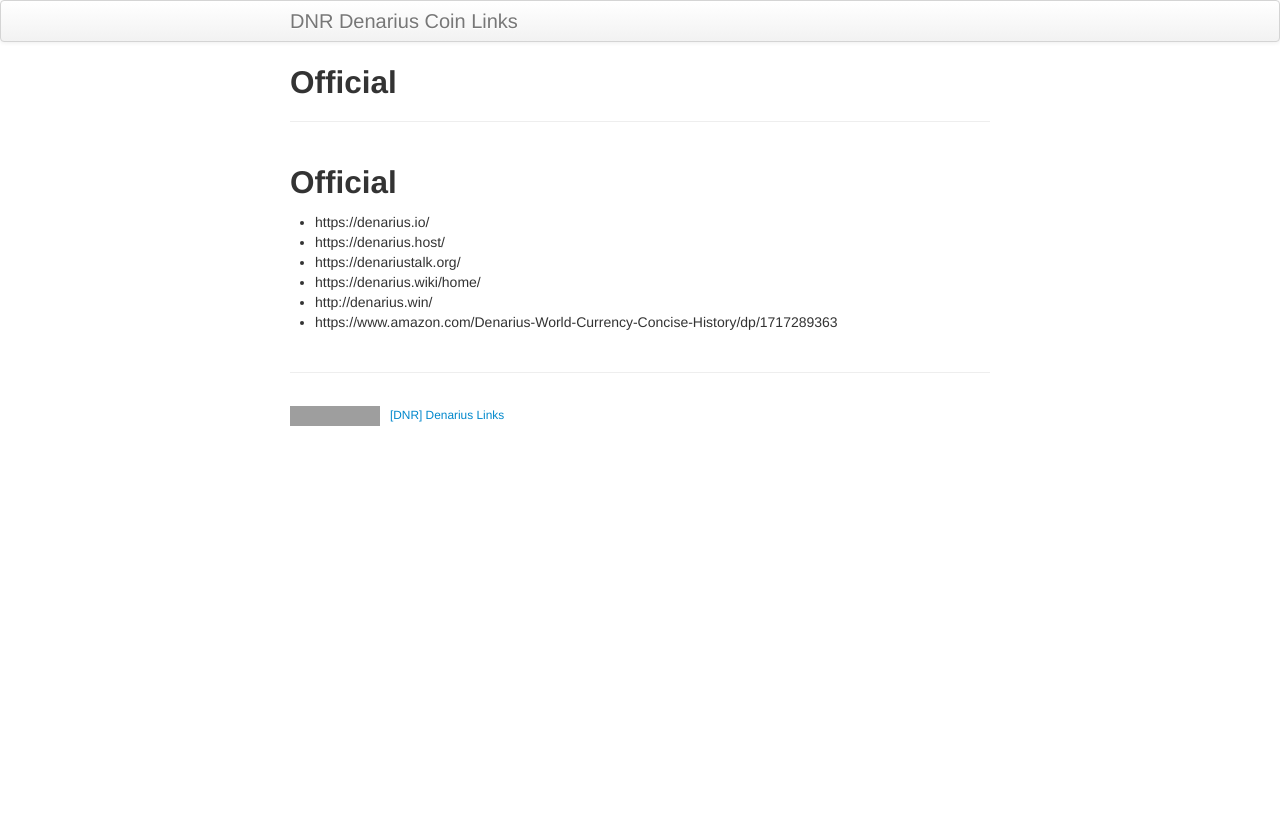
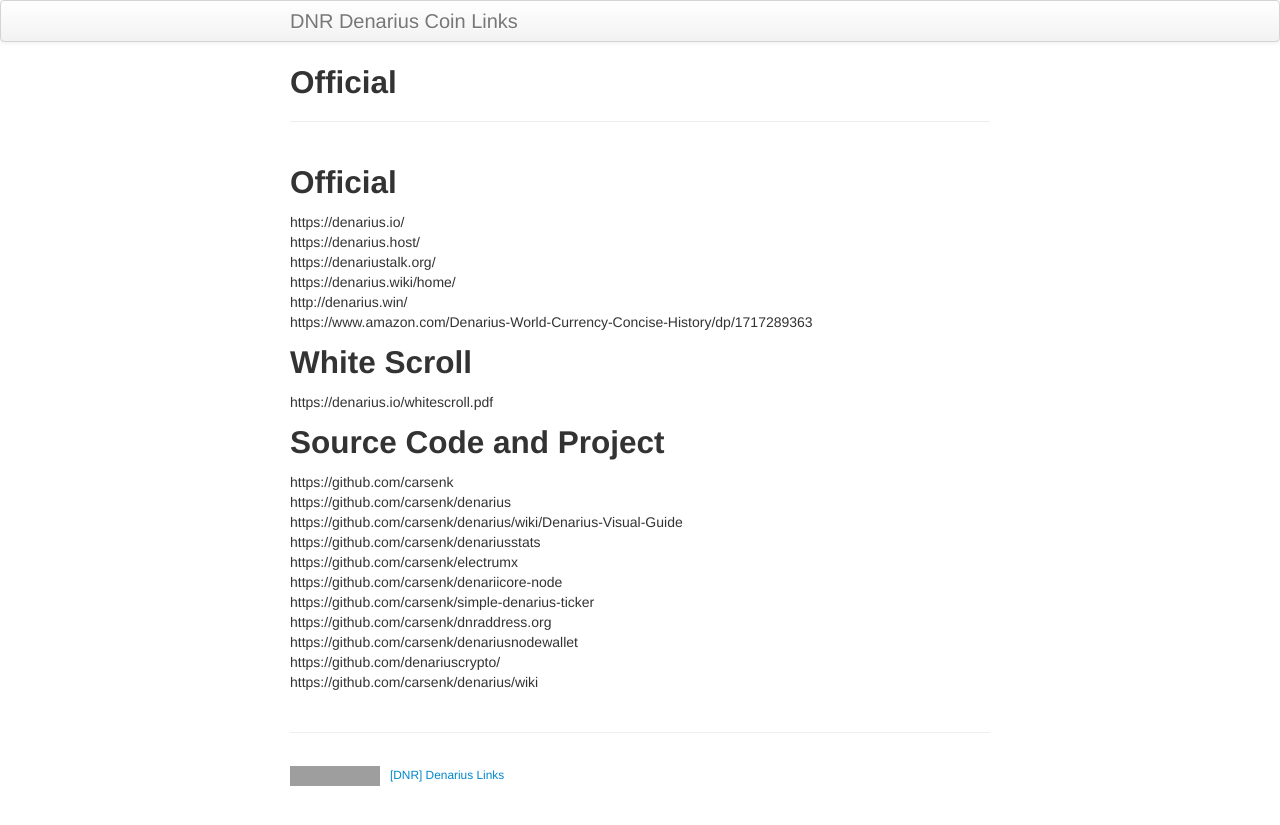
Before and after one commit to buzzkillb/dlinks, a Jekyll site: the page built from index.md, in a window 1280 px wide. Shown: the top 825 px of the page. Built offline with Jekyll 4.4.1, drawn with Linux system fonts in a browser that asks for light colours; our own code applies the rules of GitHub Pages for plain Markdown files; grey boxes are pictures that could not be loaded.

Commit message:
White Scroll and Source Code

```diff
--- a/index.md
+++ b/index.md
@@ -5,9 +5,25 @@ tagline: Denarius Coin Links
 description: Denarius Crypto Links
 ---
 ## Official
-* https://denarius.io/
-* https://denarius.host/
-* https://denariustalk.org/
-* https://denarius.wiki/home/
-* http://denarius.win/
-* https://www.amazon.com/Denarius-World-Currency-Concise-History/dp/1717289363
+https://denarius.io/
+https://denarius.host/
+https://denariustalk.org/
+https://denarius.wiki/home/
+http://denarius.win/
+https://www.amazon.com/Denarius-World-Currency-Concise-History/dp/1717289363
+
+## White Scroll
+https://denarius.io/whitescroll.pdf
+
+## Source Code and Project
+https://github.com/carsenk
+https://github.com/carsenk/denarius
+https://github.com/carsenk/denarius/wiki/Denarius-Visual-Guide
+https://github.com/carsenk/denariusstats
+https://github.com/carsenk/electrumx
+https://github.com/carsenk/denariicore-node
+https://github.com/carsenk/simple-denarius-ticker
+https://github.com/carsenk/dnraddress.org
+https://github.com/carsenk/denariusnodewallet
+https://github.com/denariuscrypto/
+https://github.com/carsenk/denarius/wiki
```
